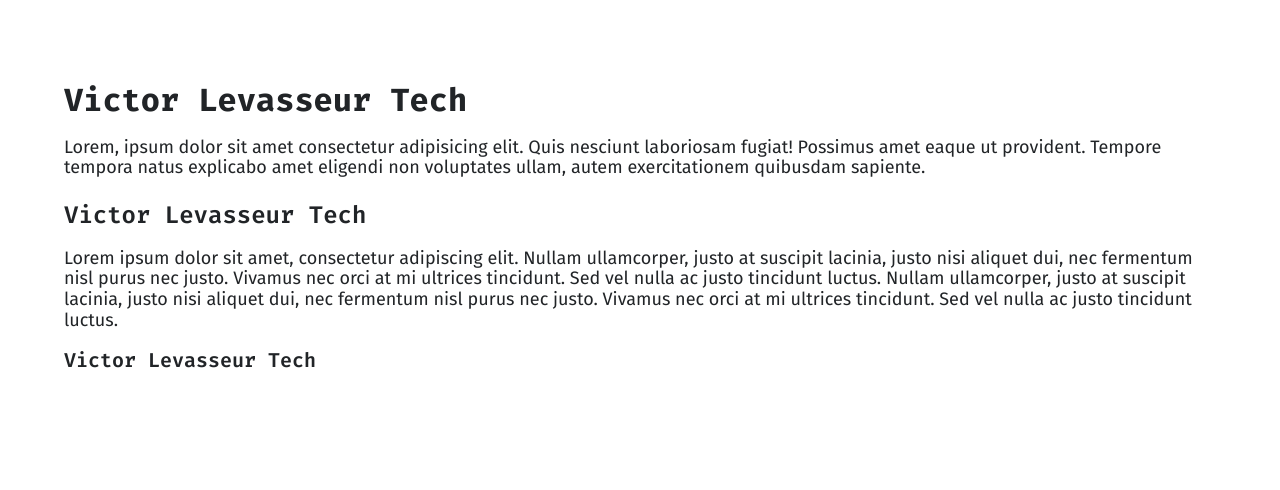
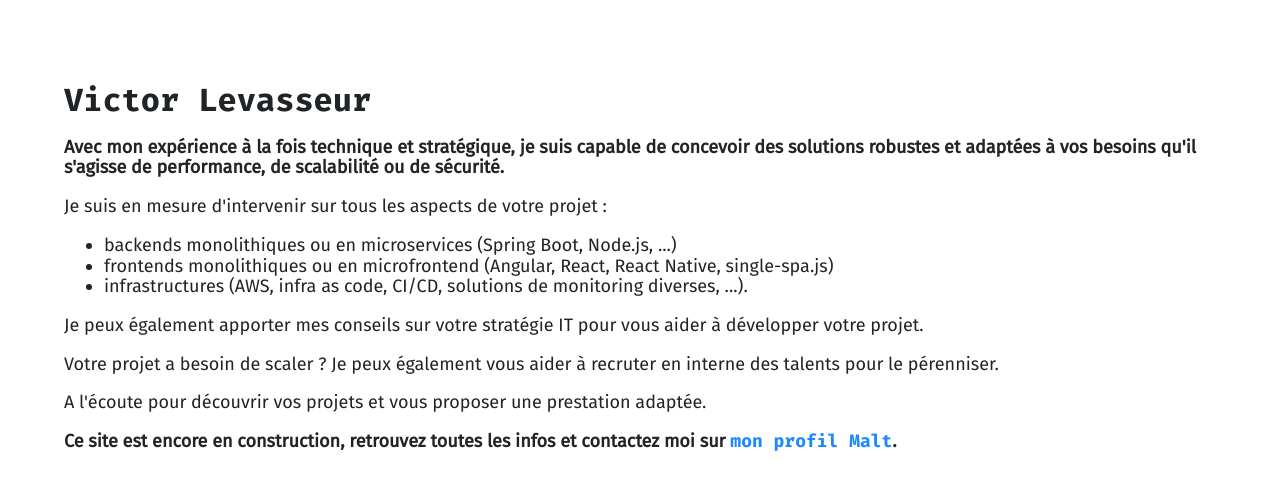
Before and after one commit to victorlevasseur/vltech-website, a Next.js app: page / in a window 1280 px wide. Shown: the top 490 px of the page. Built offline with nearby package versions, Linux system fonts and the light colour scheme.

Commit message:
feat: add a basic welcome page until the website is better

```diff
--- a/src/app/page.tsx
+++ b/src/app/page.tsx
@@ -1,28 +1,31 @@
 import { LayoutColumn } from "@/components/layout/layout-column";
 import { LayoutContainer } from "@/components/layout/layout-container";
 import { Page } from "@/components/layout/page";
+import MenuBarLink from "@/components/menu-bar/menu-bar-link";
 
 export default function Home() {
   return (
     <Page>
       <LayoutContainer>
         <LayoutColumn small={12}>
-          <h1>Victor Levasseur Tech</h1>
-          <p>
-            Lorem, ipsum dolor sit amet consectetur adipisicing elit. Quis nesciunt laboriosam fugiat! Possimus amet eaque ut provident.
-            Tempore tempora natus explicabo amet eligendi non voluptates ullam, autem exercitationem quibusdam sapiente.
-          </p>
-          <h2>Victor Levasseur Tech</h2>
-          <p>
-            Lorem ipsum dolor sit amet, consectetur adipiscing elit. Nullam
-            ullamcorper, justo at suscipit lacinia, justo nisi aliquet dui, nec
-            fermentum nisl purus nec justo. Vivamus nec orci at mi ultrices
-            tincidunt. Sed vel nulla ac justo tincidunt luctus. Nullam
-            ullamcorper, justo at suscipit lacinia, justo nisi aliquet dui, nec
-            fermentum nisl purus nec justo. Vivamus nec orci at mi ultrices
-            tincidunt. Sed vel nulla ac justo tincidunt luctus.
-          </p>
-          <h3>Victor Levasseur Tech</h3>
+          <h1>Victor Levasseur</h1>
+
+          <p><em>Avec mon expérience à la fois technique et stratégique, je suis capable de concevoir des solutions robustes et adaptées à vos besoins qu'il s'agisse de performance, de scalabilité ou de sécurité.</em></p>
+
+          <p>Je suis en mesure d&apos;intervenir sur tous les aspects de votre projet :</p>
+          <ul>
+            <li>backends monolithiques ou en microservices (Spring Boot, Node.js, ...)</li>
+            <li>frontends monolithiques ou en microfrontend (Angular, React, React Native, single-spa.js)</li>
+            <li>infrastructures (AWS, infra as code, CI/CD, solutions de monitoring diverses, ...).</li>
+          </ul>
+
+          <p>Je peux également apporter mes conseils sur votre stratégie IT pour vous aider à développer votre projet.</p>
+
+          <p>Votre projet a besoin de scaler ? Je peux également vous aider à recruter en interne des talents pour le pérenniser.</p>
+
+          <p>A l&apos;écoute pour découvrir vos projets et vous proposer une prestation adaptée.</p>
+
+          <p><em>Ce site est encore en construction, retrouvez toutes les infos et contactez moi sur <a href="https://www.malt.fr/profile/victorlevasseur2">mon profil Malt</a>.</em></p>
         </LayoutColumn>
       </LayoutContainer>
     </Page>
--- a/src/components/menu-bar/menu-bar-link.module.scss
+++ b/src/components/menu-bar/menu-bar-link.module.scss
@@ -1,8 +1,11 @@
 @use "@/styles/tokens/colors.scss";
-@use "@/styles/tokens/text.scss";
+@use "@/styles/tokens/typo.scss";
 
 .container {
-  @include text.button;
+  @include typo.link;
+
+  font-size: 14px;
+  line-height: 18px;
 
   display: inline-block;
 
--- a/src/components/menu-bar/menu-bar-link.tsx
+++ b/src/components/menu-bar/menu-bar-link.tsx
@@ -1,6 +1,7 @@
 import React from "react";
 
 import styles from "./menu-bar-link.module.scss";
+import Link from "next/link";
 
 interface MenuBarLinkProps {
   label: string;
@@ -10,12 +11,12 @@ interface MenuBarLinkProps {
 
 const MenuBarLink: React.FC<MenuBarLinkProps> = (props) => {
   return (
-    <a
+    <Link
       className={`${styles.container} ${props.active ? styles.active : ''}`}
       href={props.href}
     >
       {props.label}
-    </a>
+    </Link>
   );
 };
 
--- a/src/styles/globals/globals.scss
+++ b/src/styles/globals/globals.scss
@@ -20,8 +20,26 @@
   color: colors.black();
 }
 
-p {
-  @include typo.paragraph;
+p, ul, ol {
+  @include typo.normal;
+}
+
+a {
+  @include typo.link;
+
+  color: colors.primary(500);
+
+  &:hover {
+    color: colors.primary(700);
+    text-decoration: underline;
+    text-decoration-thickness: 2px;
+    text-underline-offset: 0.1em;
+  }
+}
+
+em {
+  font-style: normal;
+  font-weight: 600;
 }
 
 h1 {
--- a/src/styles/tokens/typo.scss
+++ b/src/styles/tokens/typo.scss
@@ -1,7 +1,7 @@
 @use './clamp.scss' as clamp;
 @use './font.scss' as font;
 
-@mixin paragraph {
+@mixin normal {
   @include font.normal;
 
   font-size: clamp.slope(16px, 18px);
@@ -46,3 +46,10 @@
     margin-top: 16px;
   }
 }
+
+@mixin link {
+  @include font.catchy;
+
+  font-weight: bold;
+  text-decoration: none;
+}
```
Also changed, not shown: src/styles/tokens/text.scss (+0 -9 lines).
